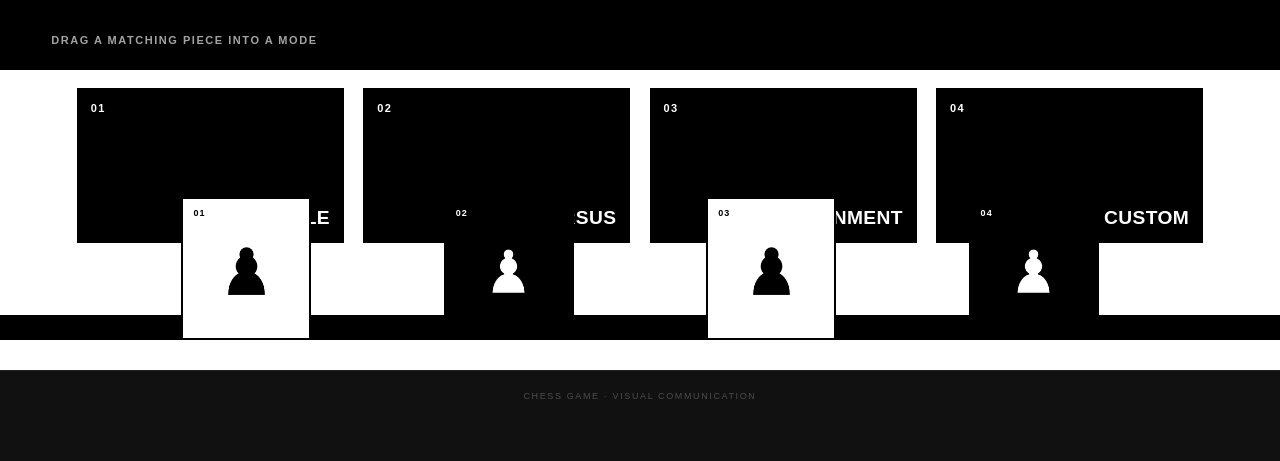
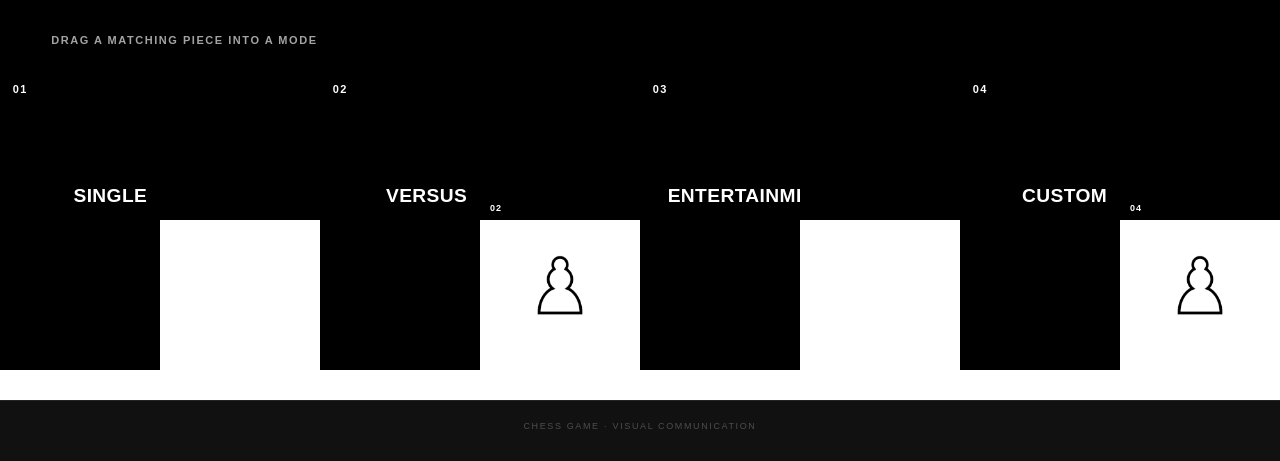
Before and after one commit to zsuzhenyou/cheeze, a website: page public/index.html in a window 1280 px wide. Shown: the part 402-863 px from the top of the page. Before the commit the page ends 833 px from the top, so only its background shows below. Drawn offline with nearby package versions, Linux system fonts and the light colour scheme.

Commit message:
Add files via upload

```diff
--- a/public/index.html
+++ b/public/index.html
@@ -89,13 +89,13 @@
             <span class="mode-slot-name" data-i18n="customMode">CUSTOM</span>
             <span class="mode-slot-action" data-i18n="dropModeHint">DROP TO PLAY</span>
           </button>
-        </div>
 
-        <div class="mode-piece-dock" aria-label="Draggable game mode pieces">
-          <button type="button" class="mode-drag-piece" draggable="true" data-mode="normal" aria-label="01 Single" onclick="selectLaunchPiece('normal')" ondragstart="handleModeDragStart(event)" ondragend="handleModeDragEnd(event)"><span>01</span><img src="assets/pieces/classic/black-pawn.png" draggable="false" alt="" /></button>
-          <button type="button" class="mode-drag-piece mode-drag-piece-light" draggable="true" data-mode="online" aria-label="02 Versus" onclick="selectLaunchPiece('online')" ondragstart="handleModeDragStart(event)" ondragend="handleModeDragEnd(event)"><span>02</span><img src="assets/pieces/classic/white-pawn.png" draggable="false" alt="" /></button>
-          <button type="button" class="mode-drag-piece" draggable="true" data-mode="entertainment" aria-label="03 Entertainment" onclick="selectLaunchPiece('entertainment')" ondragstart="handleModeDragStart(event)" ondragend="handleModeDragEnd(event)"><span>03</span><img src="assets/pieces/classic/black-pawn.png" draggable="false" alt="" /></button>
-          <button type="button" class="mode-drag-piece mode-drag-piece-light" draggable="true" data-mode="training" aria-label="04 Custom" onclick="selectLaunchPiece('training')" ondragstart="handleModeDragStart(event)" ondragend="handleModeDragEnd(event)"><span>04</span><img src="assets/pieces/classic/white-pawn.png" draggable="false" alt="" /></button>
+          <div class="mode-piece-dock" aria-label="Draggable game mode pieces">
+            <button type="button" class="mode-drag-piece" draggable="true" data-mode="normal" aria-label="01 Single" onclick="selectLaunchPiece('normal')" ondragstart="handleModeDragStart(event)" ondragend="handleModeDragEnd(event)"><span>01</span><img src="assets/pieces/classic/black-pawn.png" draggable="false" alt="" /></button>
+            <button type="button" class="mode-drag-piece mode-drag-piece-light" draggable="true" data-mode="online" aria-label="02 Versus" onclick="selectLaunchPiece('online')" ondragstart="handleModeDragStart(event)" ondragend="handleModeDragEnd(event)"><span>02</span><img src="assets/pieces/classic/white-pawn.png" draggable="false" alt="" /></button>
+            <button type="button" class="mode-drag-piece" draggable="true" data-mode="entertainment" aria-label="03 Entertainment" onclick="selectLaunchPiece('entertainment')" ondragstart="handleModeDragStart(event)" ondragend="handleModeDragEnd(event)"><span>03</span><img src="assets/pieces/classic/black-pawn.png" draggable="false" alt="" /></button>
+            <button type="button" class="mode-drag-piece mode-drag-piece-light" draggable="true" data-mode="training" aria-label="04 Custom" onclick="selectLaunchPiece('training')" ondragstart="handleModeDragStart(event)" ondragend="handleModeDragEnd(event)"><span>04</span><img src="assets/pieces/classic/white-pawn.png" draggable="false" alt="" /></button>
+          </div>
         </div>
         <p id="mode-launcher-status" class="mode-launcher-status" aria-live="polite"></p>
       </section>
--- a/public/style.css
+++ b/public/style.css
@@ -2106,3 +2106,83 @@
   .mode-drag-piece span { top: 5px; left: 6px; font-size: 7px; }
   .match-summary { grid-template-columns: 1fr; }
 }
+
+/* Homepage board: an actual two-rank checkerboard, with mode squares and
+   draggable pawns occupying intentional squares instead of four loose cards. */
+.mode-drop-grid {
+  display: grid;
+  grid-template-columns: repeat(8, 1fr);
+  grid-template-rows: repeat(2, 1fr);
+  gap: 0;
+  min-height: min(26vw, 300px);
+  padding: 0;
+  background-color: #fff;
+  background-image: conic-gradient(#000 25%, #fff 0 50%, #000 0 75%, #fff 0);
+  background-size: 25% 100%;
+}
+
+.mode-dropzone {
+  min-height: 0;
+  width: 100%;
+  height: 100%;
+  padding: clamp(8px, 1vw, 14px);
+  border: 0;
+  background: #000;
+}
+
+.mode-dropzone:nth-child(1) { grid-column: 1; grid-row: 1; }
+.mode-dropzone:nth-child(2) { grid-column: 3; grid-row: 1; }
+.mode-dropzone:nth-child(3) { grid-column: 5; grid-row: 1; }
+.mode-dropzone:nth-child(4) { grid-column: 7; grid-row: 1; }
+
+.mode-piece-dock {
+  position: absolute;
+  z-index: 2;
+  inset: 0;
+  display: grid;
+  grid-template-columns: repeat(8, 1fr);
+  grid-template-rows: repeat(2, 1fr);
+  gap: 0;
+  margin: 0;
+  pointer-events: none;
+}
+
+.mode-drag-piece {
+  width: 100%;
+  height: 100%;
+  padding: clamp(8px, 1vw, 14px);
+  border: 0;
+  background: transparent;
+  color: #000;
+  box-shadow: none;
+}
+
+.mode-drag-piece-light { background: transparent; color: #fff; }
+.mode-drag-piece:nth-child(1) { grid-column: 1; grid-row: 2; }
+.mode-drag-piece:nth-child(2) { grid-column: 4; grid-row: 2; }
+.mode-drag-piece:nth-child(3) { grid-column: 5; grid-row: 2; }
+.mode-drag-piece:nth-child(4) { grid-column: 8; grid-row: 2; }
+.mode-drag-piece img { width: 61%; height: 61%; }
+.mode-drag-piece:hover,
+.mode-drag-piece.selected { transform: translateY(-7px) scale(1.06); box-shadow: none; outline: 2px solid currentColor; outline-offset: -4px; }
+
+/* Keep the complete board in view on desktop-height screens. */
+#game {
+  --game-board-size: min(64vw, 780px, calc(100vh - 210px));
+  width: min(calc(100% - 48px), calc(var(--game-board-size) + 412px));
+  grid-template-columns: var(--game-board-size) minmax(300px, 360px);
+  gap: clamp(22px, 3vw, 52px);
+  margin-top: clamp(20px, 2.5vw, 38px);
+  margin-bottom: clamp(20px, 2.5vw, 38px);
+  justify-content: center;
+}
+
+#board-area { width: var(--game-board-size); }
+
+@media (max-width: 800px) {
+  .mode-drop-grid { min-height: 200px; }
+  .mode-piece-dock { margin: 0; }
+  .mode-drag-piece { min-height: 0; }
+  #game { width: min(680px, calc(100% - 28px)); grid-template-columns: 1fr; }
+  #board-area { width: 100%; }
+}
```
